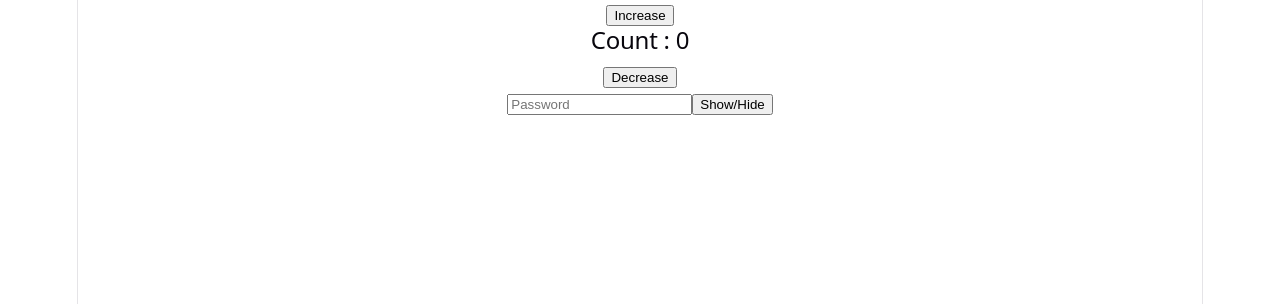
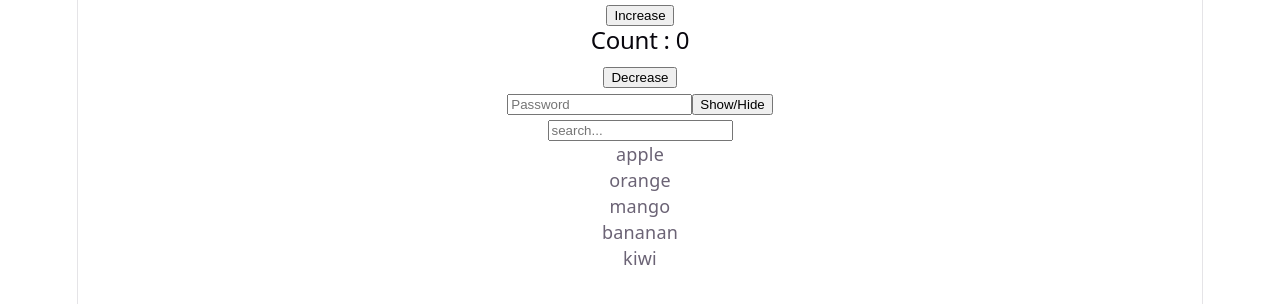
Before and after one commit to SooryaSDas/reactjs, a React (Vite) app in the folder react-js-tutorial/: page / in a window 1280 px wide. Shown: the top 304 px of the page. Built offline with nearby package versions, Linux system fonts and the light colour scheme.

Commit message:
searchfilter

```diff
--- a/react-js-tutorial/src/App.tsx
+++ b/react-js-tutorial/src/App.tsx
@@ -1,6 +1,7 @@
 // import './App.css'
 
 import Counter from "./Questions/Counter"
+import SearchFilter from "./Questions/SearchFilter"
 import ShowHide from "./Questions/ShowHide"
 
 // import Counter from "./Counter"
@@ -19,6 +20,7 @@ function App() {
     <>
       <Counter />
       <ShowHide />
+      <SearchFilter />
       {/* <Counter /> */}
       {/* <ShowPassword /> */}
     {/* <Tododata /> */}
--- a/react-js-tutorial/src/Questions/SearchFilter.tsx
+++ b/react-js-tutorial/src/Questions/SearchFilter.tsx
@@ -1,18 +1,20 @@
-import { useState } from "react";
+import { useState } from "react"
 
 function SearchFilter(){
-    const fruits = ["apple", "orange", "kiwi", "banana", "strawberry"];
-    const [search, setSearch] = useState();
 
-    const SearchResult = ()=>{
+    const fruits = ["apple", "orange", "mango", "bananan", "kiwi"];
 
-    }
+    const [search, setSearch] = useState("")
+
+    const filteredvalue = fruits.filter((fruits)=> fruits.includes(search.toLowerCase()))
 
     return <div>
-        <input type="text" placeholder="search..." />
-        <button onClick={SearchResult}>Submit</button>
+        <input type="text" placeholder="search..." onChange={(e)=>setSearch(e.target.value)} />
+
+        {filteredvalue.map((fruits, index)=> (
+            <p key={index}>{fruits} </p>
+        ))}
     </div>
 }
 
-
 export default SearchFilter
```
